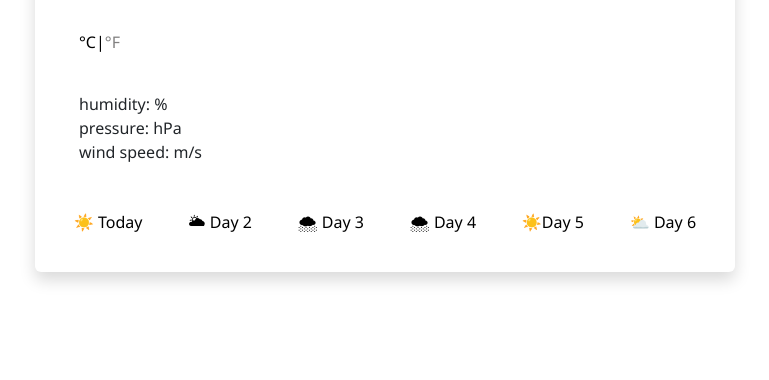
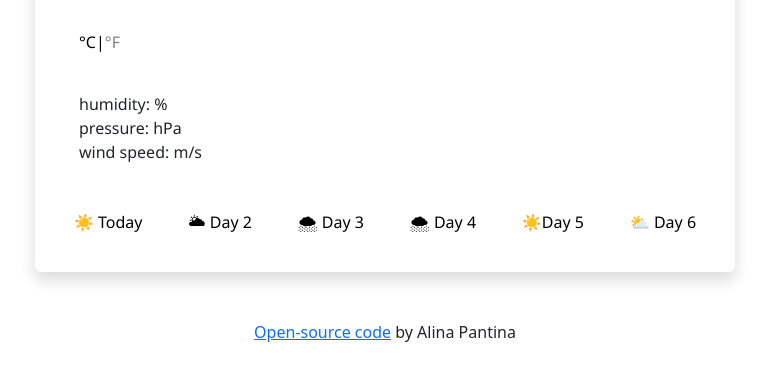
Before and after one commit to hexadecimalya/my-weather-widget, a plain HTML site: page index.html in a window 1280 px wide. Shown: the part 210-590 px from the top of the page, without its empty margins (255-1024 px from the left). Drawn offline with nearby package versions, Linux system fonts and the light colour scheme; no server answers.

Commit message:
Added a footer link

```diff
--- a/index.html
+++ b/index.html
@@ -77,6 +77,12 @@
         </ul>
       </div>
     </div>
+    <div class="footer">
+      <a href="https://github.com/hexadecimalya/my-weather-widget"
+        >Open-source code</a
+      >
+      by Alina Pantina
+    </div>
     <script src="src/script.js"></script>
     <script
       src="https://cdn.jsdelivr.net/npm/bootstrap@5.2.0-beta1/dist/js/bootstrap.bundle.min.js"
--- a/src/app.css
+++ b/src/app.css
@@ -78,3 +78,7 @@
   float: right;
   line-height: 2rem;
 }
+
+.footer {
+  text-align: center;
+}
```
